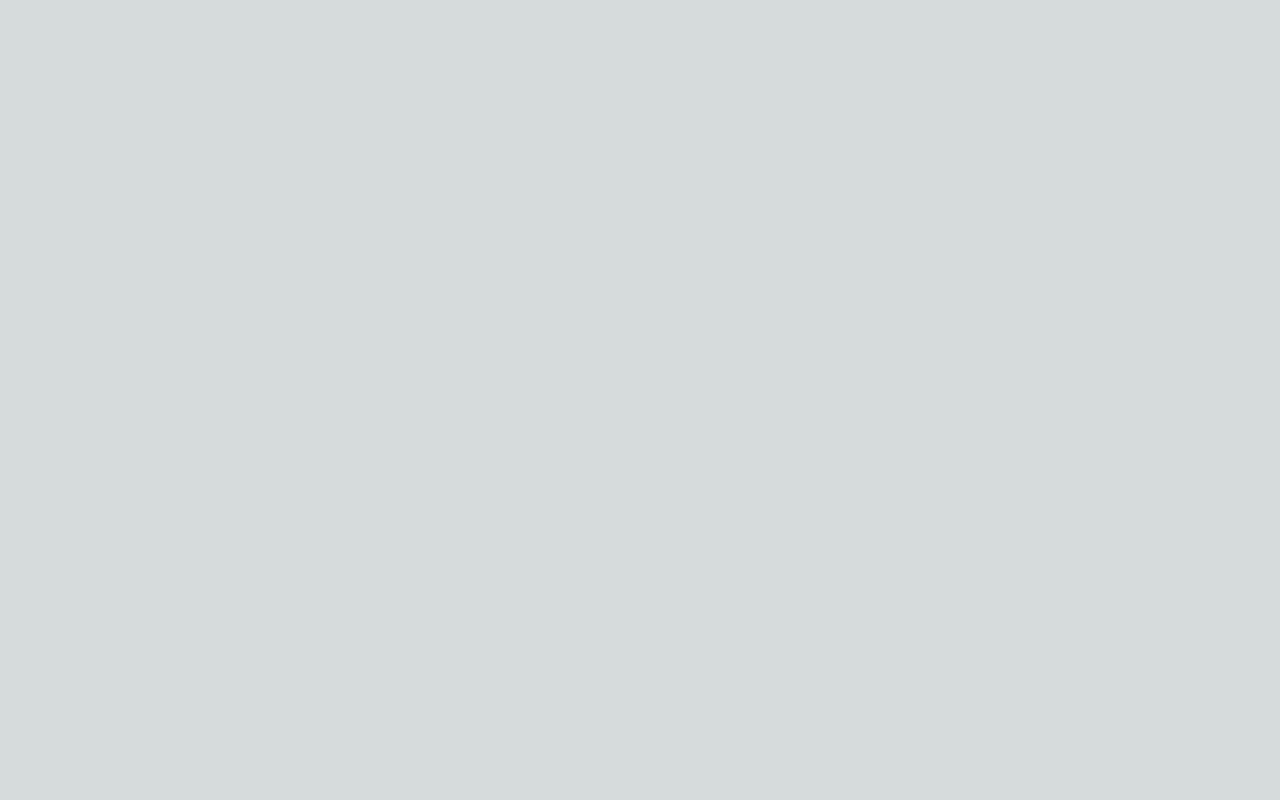
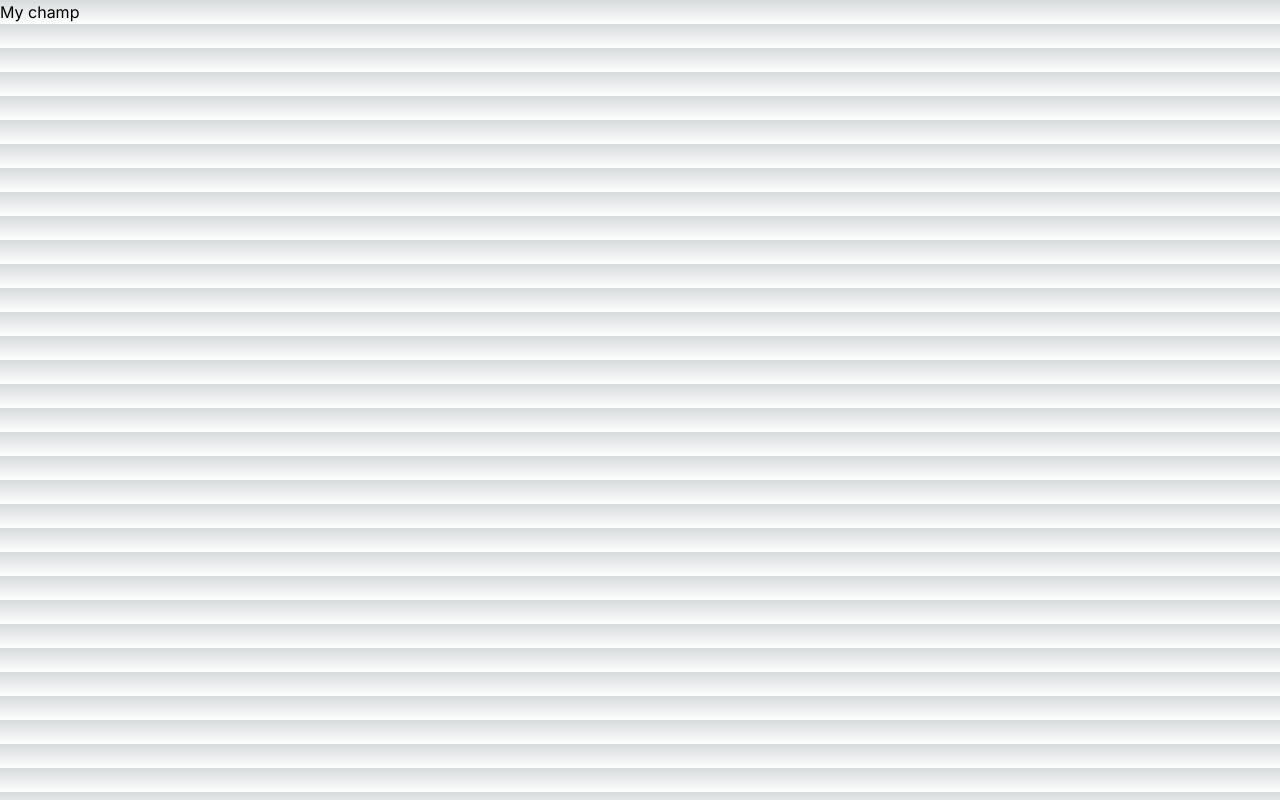
Before and after one commit to DikshakAdhikari/Url-Shortner, a Next.js app in the folder client/: page / in a window 1280 px wide. Built offline with nearby package versions, Linux system fonts and the light colour scheme.

Commit message:
new commit

```diff
--- a/client/app/page.tsx
+++ b/client/app/page.tsx
@@ -3,7 +3,7 @@
 export default function Home() {
   return (
     <div>
-
+     My champ
     </div>
       )
 }
```
